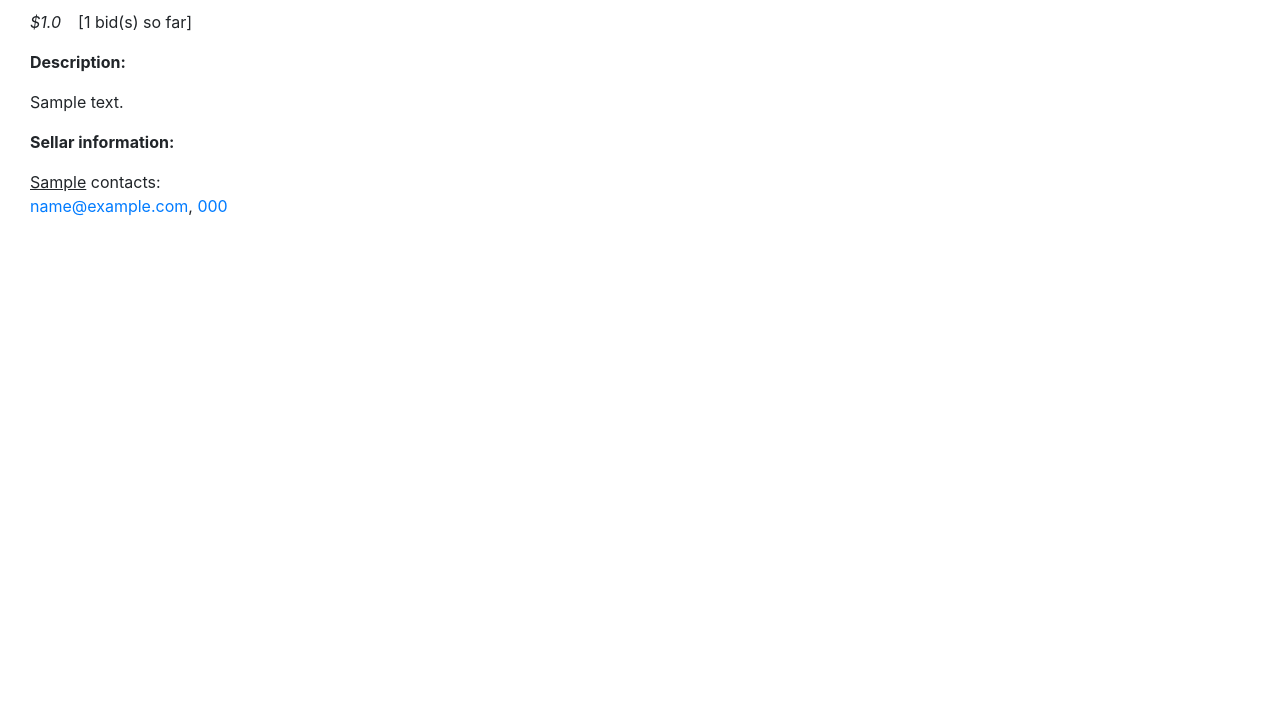
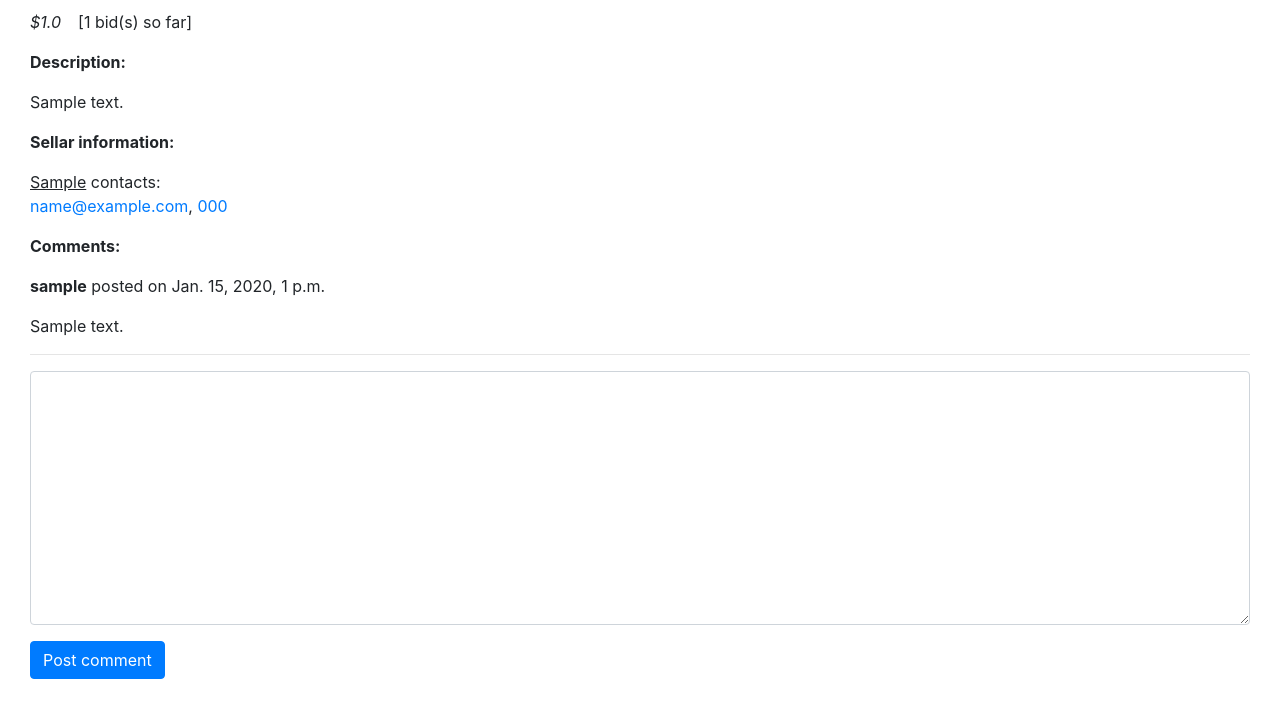
Before and after one commit to Egor4ik325/auction-commerce, a Django app: page /listings/1 in a window 1280 px wide. Shown: the part 387-1096 px from the top of the page. Before the commit the page ends 603 px from the top, so only its background shows below. Run offline with Django 3.2, Linux system fonts and the light colour scheme; tables that the repository leaves empty hold one stand-in row (values such as "Sample post"); some libraries are stand-ins or nearby versions.

Commit message:
Implement comment system

```diff
--- a/auctions/admin.py
+++ b/auctions/admin.py
@@ -1,8 +1,9 @@
 from django.contrib import admin
 from django.contrib.auth.admin import UserAdmin
-from .models import User, ListingModel, BidModel
+from .models import User, ListingModel, BidModel, CommentModel
 
 # Register your models here.
 admin.site.register(User, UserAdmin)
 admin.site.register(ListingModel)
 admin.site.register(BidModel)
+admin.site.register(CommentModel)
--- a/auctions/forms.py
+++ b/auctions/forms.py
@@ -5,7 +5,7 @@ from django.forms import (
 )
 from django.utils.translation import ugettext_lazy as _
 
-from .models import ListingModel, BidModel
+from .models import ListingModel, BidModel, CommentModel
 
 from .util_datetime import current_datetime, current_date_string
 from datetime import timedelta
@@ -134,3 +134,5 @@ BidForm = modelform_factory(BidModel, fields=('bid',),
                             widgets={'bid': NumberInput(
                                 attrs={'class': 'form-control',
                                        'placeholder': 'Bid in $'})})
+
+CommentForm = modelform_factory(CommentModel, fields=['comment'])
--- a/auctions/models.py
+++ b/auctions/models.py
@@ -144,3 +144,23 @@ class BidModel(models.Model):
             if self.bidder == self.listing.seller:
                 raise ValidationError(
                     _("Listing owner can not be it's bidder."))
+
+
+class CommentModel(models.Model):
+    listing = models.ForeignKey(ListingModel, on_delete=models.CASCADE,
+                                related_name='comments',
+                                verbose_name=_("Listing commented"))
+    user = models.ForeignKey(settings.AUTH_USER_MODEL, on_delete=models.CASCADE,
+                             related_name='comments',
+                             verbose_name=_("User commented"))
+    comment = models.TextField(_("Comment text"))
+
+    post_datetime = models.DateTimeField(
+        _("Comment post date"), auto_now=False, auto_now_add=True)
+
+    last_modified_datetime = models.DateTimeField(
+        _("Date and time of last modification to the comment"), auto_now=True, auto_now_add=False)
+
+    def __str__(self):
+        """Render comment in template."""
+        return self.comment
--- a/auctions/templates/auctions/listings/listing.html
+++ b/auctions/templates/auctions/listings/listing.html
@@ -39,4 +39,20 @@
         </form>
     {% endif %}
 
+    <p class="my-3"><strong>Comments:</strong><p>
+
+    {# Render user comments #}
+    {% for comment in comments %}
+        <p><b>{{ comment.user }}</b> posted on {{ comment.post_datetime }}<p>
+        {{ comment }}
+        <hr>
+    {% endfor %}
+
+    {# Render comment form #}
+    <form action="{% url 'comment' listing.listing_id %}" method="POST">
+        {% csrf_token %}
+        {{ comment_form.comment }}
+        <input class="btn btn-primary mt-3" type="submit" value="Post comment">
+    </form>
+
 {% endblock body %}
--- a/auctions/urls.py
+++ b/auctions/urls.py
@@ -21,4 +21,6 @@ urlpatterns = [
     path("listings/", views.my_listings, name="my_listings"),
     # Bid
     path('bid/<int:listing_id>', views.bid, name="bid"),
+    # To comment
+    path('comment/<int:listing_id>', views.comment, name="comment"),
 ]
--- a/auctions/views.py
+++ b/auctions/views.py
@@ -8,9 +8,9 @@ from django.contrib import messages
 from django.core.exceptions import ValidationError
 from django.utils.translation import ugettext_lazy as _
 
-from .forms import UserCreationForm, ListingForm, BidForm
+from .forms import UserCreationForm, ListingForm, BidForm, CommentForm
 from .util_datetime import current_datetime
-from .models import ListingModel
+from .models import ListingModel, CommentModel
 
 UserModel = get_user_model()
 
@@ -101,8 +101,8 @@ def listing(request, listing_id):
     """Render full listing webpage (render listing model)."""
     # Get specific listing by primary key (listing id)
     l = ListingModel.objects.get(pk=listing_id)
+    context = {'listing': l}
 
-    context = {'listing': l}
     if l.active:
         # Form for entering bid price
         bid_form = BidForm()
@@ -115,6 +115,13 @@ def listing(request, listing_id):
     else:
         messages.warning(request, "This  is not biddable.")
 
+    # Form for commenting
+    comment_form = CommentForm()
+    comment_form.fields['comment'].widget.attrs['class'] = 'form-control'
+    context['comment_form'] = comment_form
+    # Listing comments
+    comments = l.comments.all()
+    context['comments'] = comments
     return render(request, 'auctions/listings/listing.html', context)
 
 
@@ -288,3 +295,21 @@ def bid(request, listing_id):
                 message.error(request, str(error))
 
             return redirect(reverse(listing, args=[listing_id]))
+
+
+@login_required
+def comment(request, listing_id):
+    if request.method == 'POST':
+        l = get_object_or_404(ListingModel, pk=listing_id)
+
+        comment_form = CommentForm(data=request.POST or None)
+        if comment_form.is_valid():
+            comment = comment_form.save(commit=False)
+            comment.listing = l
+            comment.user = request.user
+            comment.save()
+            return redirect(reverse('listing', args=[listing_id]))
+        else:
+            for field, error in comment_form.errors:
+                message.error(request, str(error))
+            return redirect(reverse(listing, args=[listing_id]))
```
